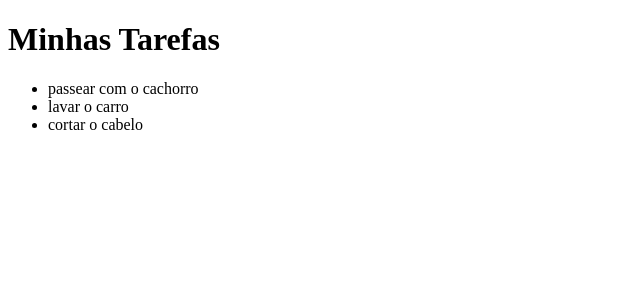
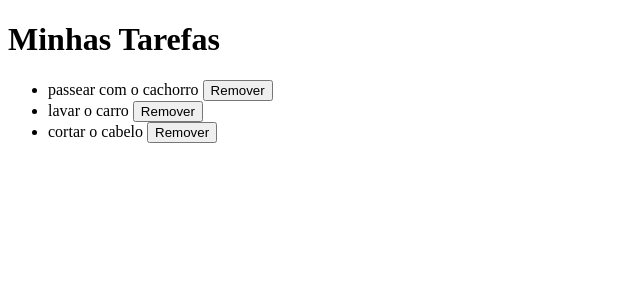
Before and after one commit to wevertonpaulino/TodoList, an Angular app: page / in a window 1280 px wide. Shown: the top 300 px of the page, without its empty margins (0-640 px from the left). Built offline with nearby package versions, Linux system fonts and the light colour scheme.

Commit message:
Remove um item da lista

```diff
--- a/src/app/app.component.html
+++ b/src/app/app.component.html
@@ -1,5 +1,8 @@
 <h1>{{ title }}</h1>
 
 <ul>
-  <li *ngFor="let todo of todos">{{ todo.title }}</li>
+  <li *ngFor="let todo of todos">
+    {{ todo.title }}
+    <button (click)="remove(todo)">Remover</button>
+  </li>
 </ul>
--- a/src/app/app.component.ts
+++ b/src/app/app.component.ts
@@ -15,4 +15,12 @@
     this.todos.push(new Todo(2, 'lavar o carro', false));
     this.todos.push(new Todo(3, 'cortar o cabelo', false));
   }
+
+  remove(todo: Todo) {
+    const index = this.todos.indexOf(todo);
+
+    if (index !== -1) {
+      this.todos.splice(index, 1);
+    }
+  }
 }
```
